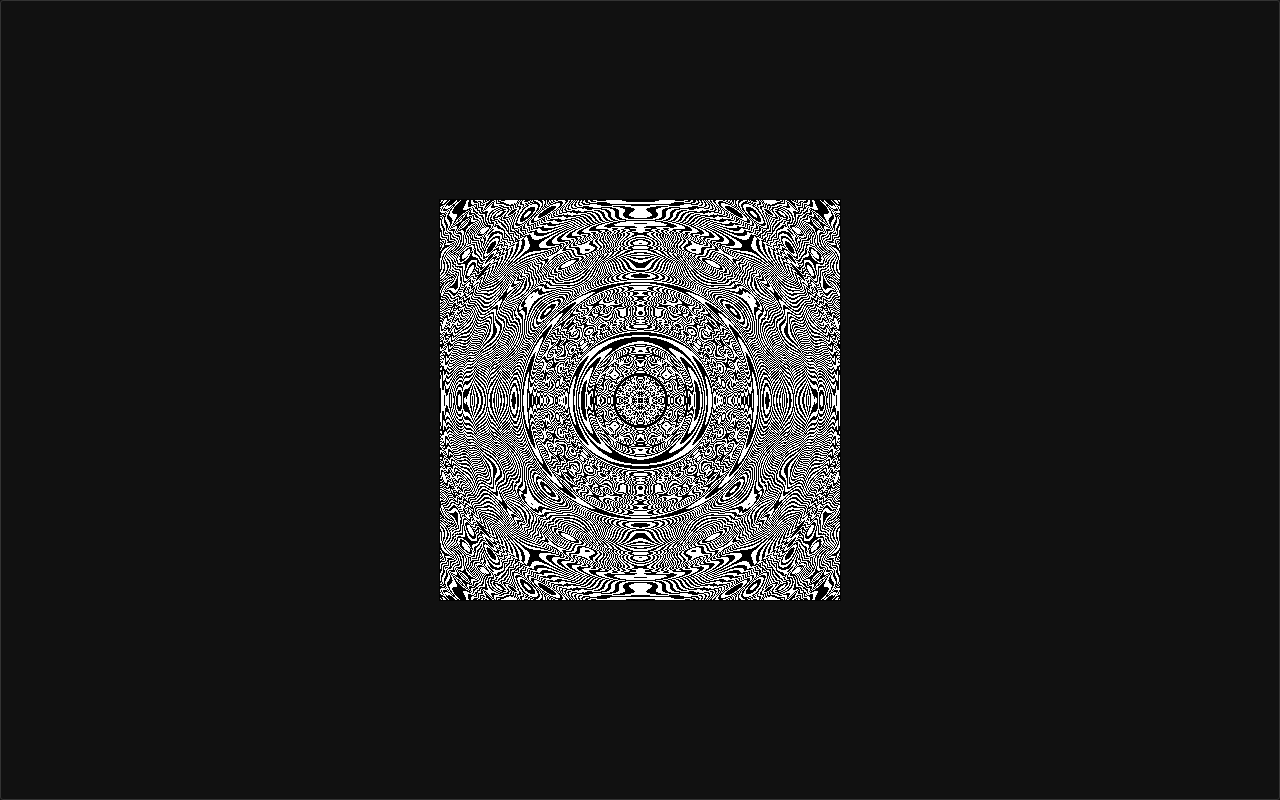
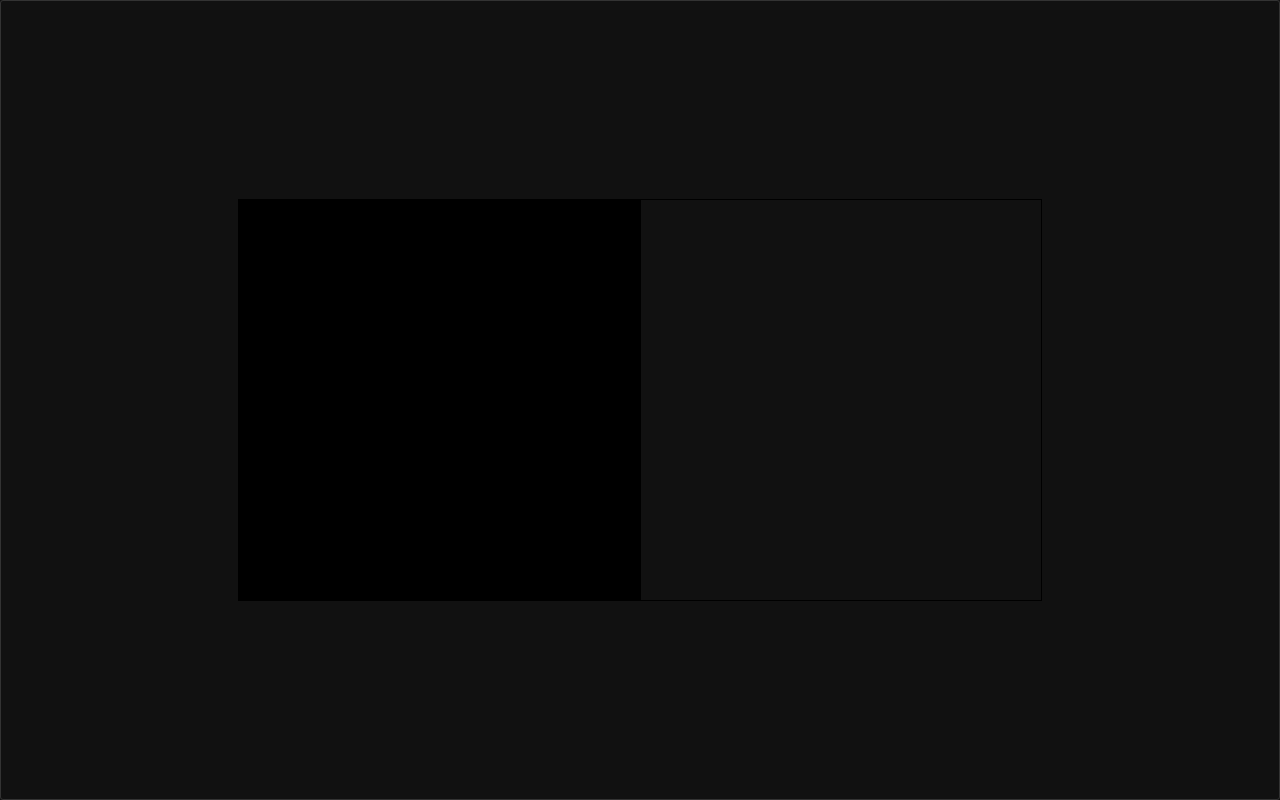
Before and after one commit to 0halo1/canvas-studio, a React (Vite) app: page / in a window 1280 px wide. Built offline with nearby package versions, Linux system fonts and the light colour scheme.

Commit message:
added fill to canvas

```diff
--- /dev/null
+++ b/src/canvas-studio/canvas/core/fill.ts
@@ -0,0 +1,5 @@
+import { type DrawAlgorithmContext } from '../interfaces'
+
+export const fill = (ctx: DrawAlgorithmContext, color: string | CanvasGradient | CanvasPattern) => {
+  ctx.fillStyle = color
+}
--- a/src/canvas-studio/engine/components/examples/protoglyph-component.ts
+++ b/src/canvas-studio/engine/components/examples/protoglyph-component.ts
@@ -1,5 +1,6 @@
-import { point } from '../../../canvas/geometry/point'
-import { rect } from '../../../canvas/geometry/rect'
+import { fill } from '../../../canvas/core/fill'
+import { point } from '../../../canvas/core/point'
+import { rect } from '../../../canvas/core/rect'
 import { DrawAlgorithmContext } from '../../../canvas/interfaces'
 import { mag } from '../../../canvas/math/mag'
 import PerlinNoise3D from '../../../canvas/math/perlin-noise'
@@ -31,7 +32,7 @@ class ProtogylphComponent extends AnimatedDrawableComponent {
     const width = this.size.width
     const height = this.size.height
 
-    ctx.fillStyle = 'white'
+    fill(ctx, 'white')
     rect(ctx, 0, 0, width, height)
 
     for (let y = -this.radius; y < this.radius; y++) {
@@ -44,7 +45,7 @@ class ProtogylphComponent extends AnimatedDrawableComponent {
 
         const mod = Math.floor(Math.abs(random - 0.5) * this.intensity)
         if (mod % 2 == 0) {
-          ctx.fillStyle = 'black'
+          fill(ctx, 'black')
           point(ctx, x + this.radius, y + this.radius)
         }
       }
--- a/src/components/canvas.tsx
+++ b/src/components/canvas.tsx
@@ -1,13 +1,13 @@
-import ProtogylphComponent from '../canvas-studio/engine/components/examples/protoglyph-component'
 import Engine from '../canvas-studio/engine/engine'
 import Entity from '../canvas-studio/engine/entity/entity'
 import Size from '../canvas-studio/engine/math/size'
 import Vector2D from '../canvas-studio/engine/math/vector-2d'
 import { useEngine } from '../canvas-studio/use-engine'
+import { KGrid } from './k-grid'
 
-export const createProtoglyphEntity = (id: number): Entity => {
+export const createKGridEntity = (id: number): Entity => {
   const entity = new Entity(id)
-  entity.addComponent(new ProtogylphComponent(new Vector2D(0, 0), new Size(400, 400)))
+  entity.addComponent(new KGrid(new Vector2D(0, 0), new Size(400, 400)))
   return entity
 }
 
@@ -19,7 +19,7 @@ export const App = () => {
       debugEngine: true,
       width: 400,
       height: 400,
-      entities: [createProtoglyphEntity(0)],
+      entities: [createKGridEntity(0)],
       createEngine: (width: number, height: number, id: string) => new Engine(width, height, id),
     },
   })
@@ -27,12 +27,8 @@ export const App = () => {
   return (
     <div className='bg-background min-h-screen'>
       <div className='p-md h-screen flex items-center justify-center border border-accents_7 rounded-tertiary'>
-        <canvas
-          id='canvas-studio'
-          width={400}
-          height={400}
-          className='absolute left-1/2 top-1/2 -translate-x-1/2 -translate-y-1/2 border border-border'
-        />
+        <canvas id='canvas-studio' width={400} height={400} className='border border-border' />
+        <canvas id='canvas-studio' width={400} height={400} className='border border-border' />
       </div>
     </div>
   )
--- /dev/null
+++ b/src/components/k-grid.ts
@@ -0,0 +1,24 @@
+import { fill } from '../canvas-studio/canvas/core/fill'
+import { rect } from '../canvas-studio/canvas/core/rect'
+import { DrawAlgorithmContext } from '../canvas-studio/canvas/interfaces'
+import AnimatedDrawableComponent from '../canvas-studio/engine/components/animated-drawable-component'
+import Size from '../canvas-studio/engine/math/size'
+import Vector2D from '../canvas-studio/engine/math/vector-2d'
+
+export class KGrid extends AnimatedDrawableComponent {
+  constructor(position: Vector2D, size: Size) {
+    super(position, size)
+  }
+
+  draw(ctx: DrawAlgorithmContext): void {
+    const width = this.size.width
+    const height = this.size.height
+
+    fill(ctx, 'black')
+    rect(ctx, 0, 0, width, height)
+  }
+
+  update(deltaTime: number): void {
+    // throw new Error('Method not implemented.')
+  }
+}
```
Also changed, not shown: src/canvas-studio/canvas/core/point.ts (renamed from src/canvas-studio/canvas/geometry/point.ts), src/canvas-studio/canvas/core/rect.ts (renamed from src/canvas-studio/canvas/geometry/rect.ts).
